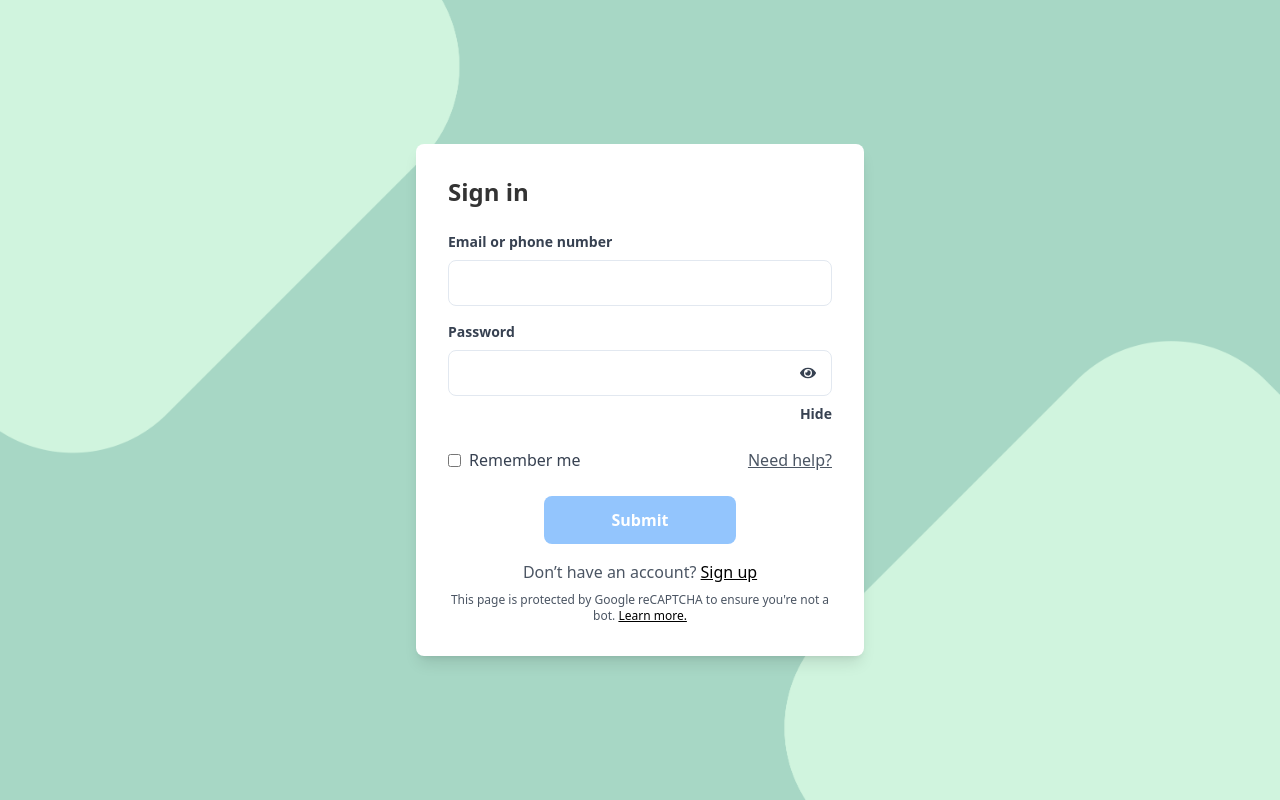
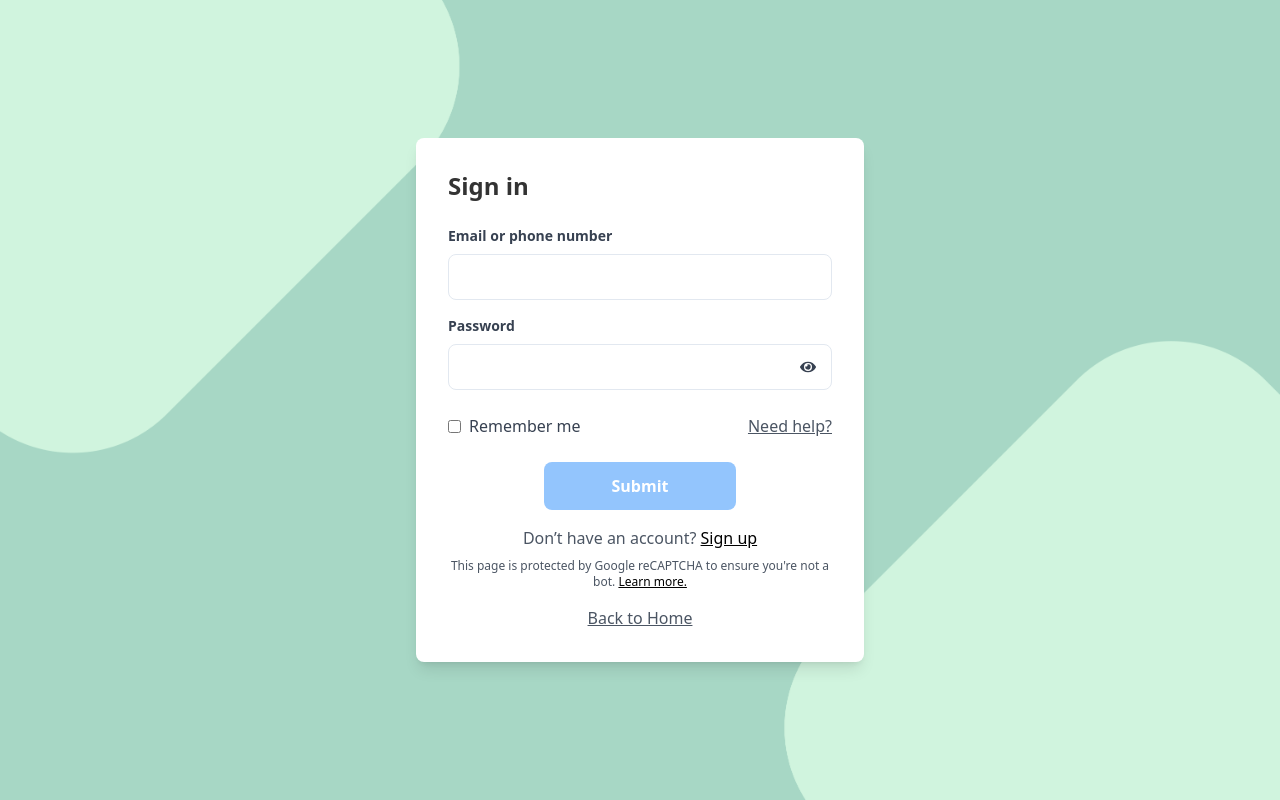
Before and after one commit to mestafrica/DigiCurriculum, a React (Vite) app in the folder frontend/: page /signin in a window 1280 px wide. Built offline with nearby package versions, Linux system fonts and the light colour scheme; a web font is replaced by a local one.

Commit message:
back to home links added

```diff
--- a/frontend/src/components/ui/ui/Hero.jsx
+++ b/frontend/src/components/ui/ui/Hero.jsx
@@ -17,12 +17,14 @@ function Hero() {
           Equip your students, educators, and institution with dynamic tools that drive ongoing <br className="hidden md:inline" />
           development and inspire enduring enthusiasm for learning and teaching.
         </p>
+        <a href="/signup">
         <button
           type="submit"
           className="bg-blue-300 text-black font-bold py-2 px-4 sm:py-2.5 sm:px-5 md:py-3 md:px-6 lg:py-4 lg:px-8 rounded-lg focus:outline-none focus:shadow-outline transition transform hover:scale-105"
         >
           Experience the change now &gt;
         </button>
+        </a>
       </div>
 
       <div className="flex flex-col md:flex-row justify-center items-center mt-8 px-4 sm:px-6 md:px-8 lg:px-12">
--- a/frontend/src/pages/register/Login.jsx
+++ b/frontend/src/pages/register/Login.jsx
@@ -1,5 +1,6 @@
 import { useState } from "react";
 import { FaEye, FaEyeSlash } from "react-icons/fa";
+import { useNavigate } from "react-router-dom";
 import bgImage from '../../assets/images/b.g.png';
 
 function SignIn() {
@@ -9,6 +10,8 @@ function SignIn() {
   });
   const [errors, setErrors] = useState({});
   const [showPassword, setShowPassword] = useState(false);
+
+  const navigate = useNavigate();
 
   const handleChange = (e) => {
     const { name, value } = e.target;
@@ -36,7 +39,7 @@ function SignIn() {
 
   return (
     <div
-      className="min-h-screen flex items-center justify-center bg-cover bg-center"
+      className="min-h-screen flex flex-col items-center justify-center bg-cover bg-center"
       style={{ backgroundImage: `url(${bgImage})` }}
     >
       <div className="w-full max-w-md p-8 bg-white rounded-lg shadow-lg">
@@ -82,9 +85,6 @@ function SignIn() {
                   {showPassword ? <FaEyeSlash /> : <FaEye />}
                 </button>
               </div>
-              <label className="block text-gray-700 text-sm font-bold mt-2 text-right" htmlFor="showPassword">
-                Hide
-              </label>
               {errors.password && (
                 <p className="text-red-500 text-xs mt-1">{errors.password}</p>
               )}
@@ -112,6 +112,15 @@ function SignIn() {
             This page is protected by Google reCAPTCHA to ensure you're not a bot. <a href="https://www.google.com/recaptcha/about/" target="_blank" rel="noopener noreferrer" className="text-black underline">Learn more.</a>
           </p>
         </form>
+        <div className="flex justify-center mt-4">
+          <button
+            type="button"
+            onClick={() => navigate('/')}
+            className="text-gray-600 underline"
+          >
+            Back to Home
+          </button>
+        </div>
       </div>
     </div>
   );
--- a/frontend/src/pages/register/OtpPage.jsx
+++ b/frontend/src/pages/register/OtpPage.jsx
@@ -26,7 +26,6 @@ function CompleteSignup() {
     setLoading(true);
     setError('');
     try {
-
       await new Promise((resolve) => setTimeout(resolve, 2000));
       alert('OTP has been resent to your email.');
     } catch (err) {
@@ -74,6 +73,15 @@ function CompleteSignup() {
           )}
         </p>
         {error && <p className="text-red-500 mt-2">{error}</p>}
+        <div className="flex justify-center mt-6">
+          <button
+            type="button"
+            onClick={() => navigate('/')}
+            className="text-gray-600 underline"
+          >
+            Back to Home
+          </button>
+        </div>
       </div>
     </div>
   );
--- a/frontend/src/pages/register/Profile.jsx
+++ b/frontend/src/pages/register/Profile.jsx
@@ -38,15 +38,13 @@ function Profile() {
   const handleSubmit = (e) => {
     e.preventDefault();
     if (validate()) {
-      console.log("Form submitted:", formData);
       navigate('/completesignup');
-
     }
   };
 
   return (
     <div
-      className="min-h-screen flex items-center justify-center bg-cover bg-center"
+      className="min-h-screen flex flex-col items-center justify-center bg-cover bg-center"
       style={{ backgroundImage: `url(${bgImage})` }}
     >
       <div className="w-full max-w-sm p-8 bg-white rounded-lg shadow-lg">
@@ -103,11 +101,20 @@ function Profile() {
             </button>
           </div>
           <p className="mt-4 text-center text-gray-600">
-            Already have an account?
+            Already have an account?{" "}
             <a href="/signin" className="text-gray-600 underline">
               Sign In
             </a>
           </p>
+          <div className="flex justify-center mt-4">
+            <button
+              type="button"
+              onClick={() => navigate('/')}
+              className="text-gray-600 underline"
+            >
+              Back to Home
+            </button>
+          </div>
         </form>
       </div>
     </div>
--- a/frontend/src/pages/register/Signup.jsx
+++ b/frontend/src/pages/register/Signup.jsx
@@ -44,7 +44,6 @@ function Signup() {
   const handleSubmit = (e) => {
     e.preventDefault();
     if (validate()) {
-      console.log("Form submitted:", formData);
       navigate('/profile');
     }
   };
@@ -57,7 +56,7 @@ function Signup() {
 
   return (
     <div
-      className="bg-cover bg-center h-screen flex items-center justify-center"
+      className="bg-cover bg-center min-h-screen flex flex-col items-center justify-center"
       style={{ backgroundImage: `url(${bgImage})` }}
     >
       <div className="w-full max-w-sm p-8 bg-white rounded-lg shadow-lg">
@@ -79,24 +78,15 @@ function Signup() {
               </div>
               {isDropdownOpen && (
                 <div className="absolute z-10 bg-white border rounded-lg shadow-lg w-full mt-1">
-                  <div
-                    className="py-2 px-4 hover:bg-gray-200 cursor-pointer"
-                    onClick={() => handleRoleSelect("Teacher")}
-                  >
-                    Teacher
-                  </div>
-                  <div
-                    className="py-2 px-4 hover:bg-gray-200 cursor-pointer"
-                    onClick={() => handleRoleSelect("Student")}
-                  >
-                    Student
-                  </div>
-                  <div
-                    className="py-2 px-4 hover:bg-gray-200 cursor-pointer"
-                    onClick={() => handleRoleSelect("Researcher")}
-                  >
-                    Researcher
-                  </div>
+                  {['Teacher', 'Student', 'Researcher'].map((role) => (
+                    <div
+                      key={role}
+                      className="py-2 px-4 hover:bg-gray-200 cursor-pointer"
+                      onClick={() => handleRoleSelect(role)}
+                    >
+                      {role}
+                    </div>
+                  ))}
                 </div>
               )}
               {errors.role && (
@@ -166,11 +156,20 @@ function Signup() {
             </button>
           </div>
           <p className="mt-4 text-center text-gray-600">
-            Already have an account?
+            Already have an account?{" "}
             <a href="/signin" className="text-gray-600 underline">
               Sign In
             </a>
           </p>
+          <div className="flex justify-center mt-4">
+            <button
+              type="button"
+              onClick={() => navigate('/')}
+              className="text-gray-600 underline"
+            >
+              Back to Home
+            </button>
+          </div>
         </form>
       </div>
     </div>
```
